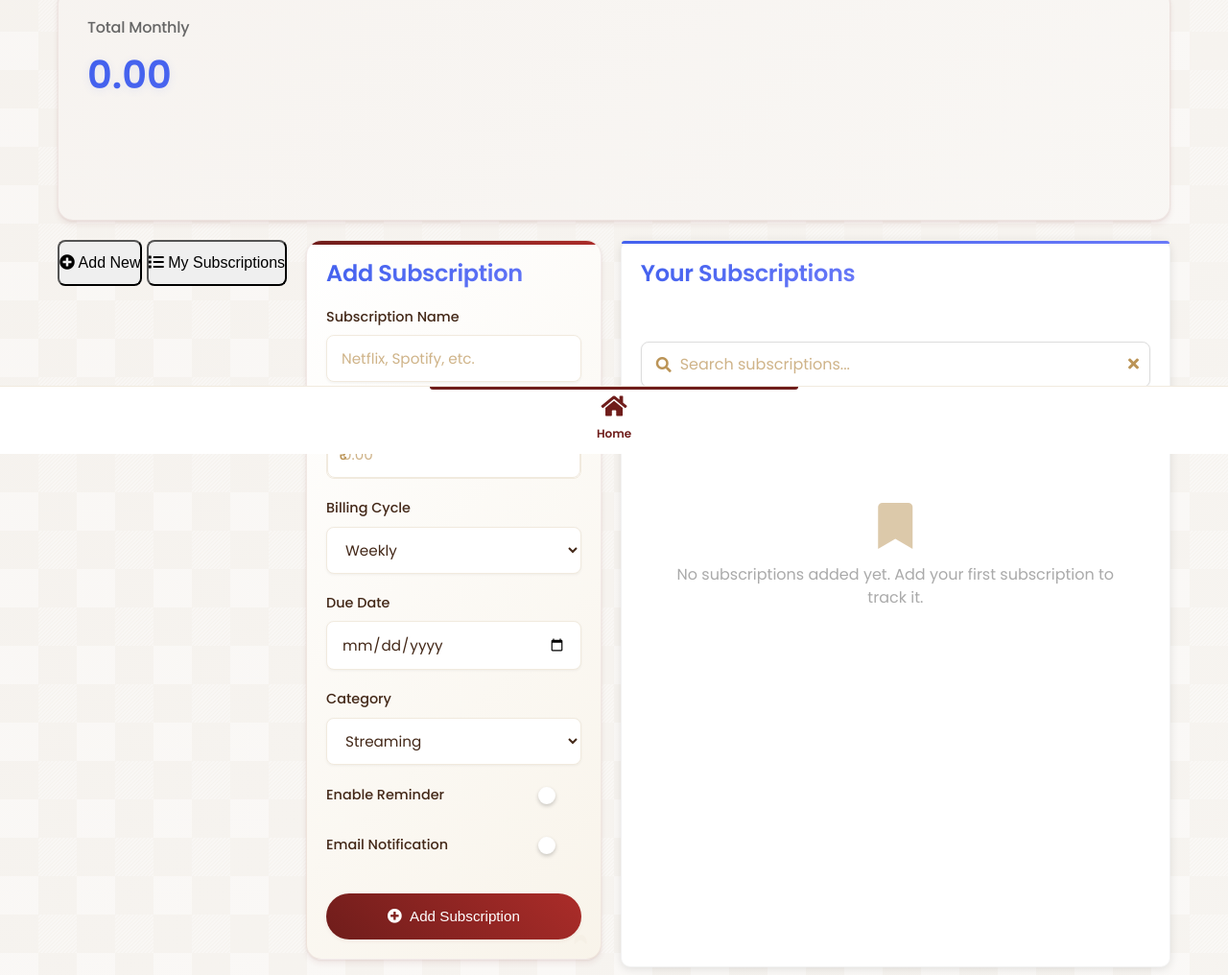
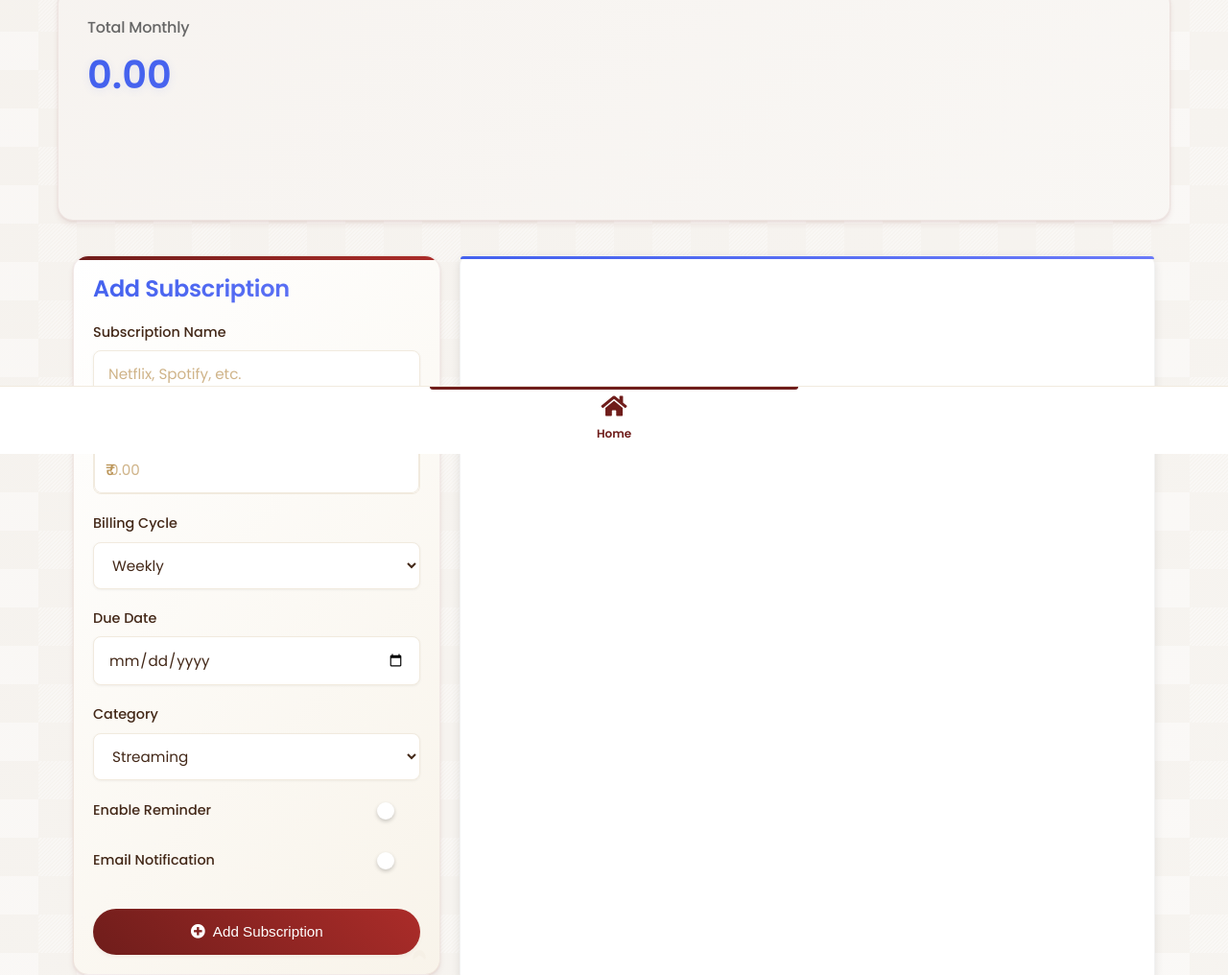
Before and after one commit to kushal311201/Subscription-Tracker, a website: page subscription-manager/index.html in a window 1280 px wide. Shown: the part 327-1343 px from the top of the page at 96% size. Drawn offline with nearby package versions, Linux system fonts and the light colour scheme; a web font is replaced by a local one.

Commit message:
Fix setupCategoryFilter function and remove mobile tabs

```diff
--- a/subscription-manager/css/style.css
+++ b/subscription-manager/css/style.css
@@ -271,31 +271,22 @@ header h1:after {
     margin: 0 auto;
 }
 
-/* Enhanced Main Content */
+/* Main Content Styles */
 .main-content {
+    flex: 1;
+    padding: var(--spacing-md);
+    overflow-y: auto;
+}
+
+.subscription-list {
     display: flex;
     flex-direction: column;
-    gap: 20px;
-    margin-bottom: 30px; /* Reduced bottom margin */
-}
-
-@media (min-width: 768px) {
-    .main-content {
-        flex-direction: row;
-        gap: 20px;
-    }
-
-    .add-subscription {
-        flex: 0 0 300px;
-        height: fit-content;
-    }
-
-    .subscription-list {
-        flex: 1;
-    }
-}
-
-/* Improved Cards */
+    gap: var(--spacing-md);
+}
+
+/* Remove mobile-tabs styles */
+
+/* Enhanced Cards */
 .add-subscription,
 .subscription-list,
 .upcoming-reminders,
--- a/subscription-manager/index.html
+++ b/subscription-manager/index.html
@@ -221,16 +221,6 @@
 
         <!-- Main Content -->
         <div class="main-content">
-            <!-- Tabs for mobile - Add new element for mobile experience -->
-            <div class="mobile-tabs">
-                <button class="tab-btn active" data-target="add-subscription">
-                    <i class="fas fa-plus-circle"></i> Add New
-                </button>
-                <button class="tab-btn" data-target="subscription-list">
-                    <i class="fas fa-list"></i> My Subscriptions
-                </button>
-            </div>
-
             <!-- Add Subscription Form -->
             <div class="add-subscription animate-in">
                 <h2>Add Subscription</h2>
@@ -311,39 +301,8 @@
             </div>
 
             <!-- Subscription List -->
-            <div class="subscription-list animate-in">
-                <div class="list-header">
-                    <h2>Your Subscriptions</h2>
-                </div>
-
-                <div class="search-and-filter">
-                    <div class="search-wrapper">
-                        <i class="search-icon fas fa-search"></i>
-                        <input type="text" id="searchInput" placeholder="Search subscriptions...">
-                        <button class="clear-search" id="clearSearch">
-                            <i class="fas fa-times"></i>
-                        </button>
-                    </div>
-                    <div class="filter-container">
-                        <select id="filterCategory">
-                            <option value="all">All Categories</option>
-                            <option value="streaming">Streaming</option>
-                            <option value="fitness">Fitness</option>
-                            <option value="productivity">Productivity</option>
-                            <option value="music">Music</option>
-                            <option value="cloud">Cloud Storage</option>
-                            <option value="other">Other</option>
-                        </select>
-                    </div>
-                </div>
-
-                <div id="subscriptionCards" class="cards-container">
-                    <!-- Cards will be added here -->
-                </div>
-                <div class="empty-state">
-                    <i class="fas fa-bookmark"></i>
-                    <p>No subscriptions added yet. Add your first subscription to track it.</p>
-                </div>
+            <div class="subscription-list" id="subscriptionCards">
+                <!-- Subscription cards will be added here dynamically -->
             </div>
         </div>
 
--- a/subscription-manager/js/app.js
+++ b/subscription-manager/js/app.js
@@ -1926,3 +1926,16 @@ function setupFormListener() {
         }
     });
 }
+
+// Setup category filter
+function setupCategoryFilter() {
+    const filterSelect = document.getElementById('filterCategory');
+    if (!filterSelect) return;
+
+    filterSelect.addEventListener('change', () => {
+        const selectedCategory = filterSelect.value;
+        appState.currentFilter = selectedCategory;
+        appState.applyFilters();
+        loadSubscriptions();
+    });
+}
```
